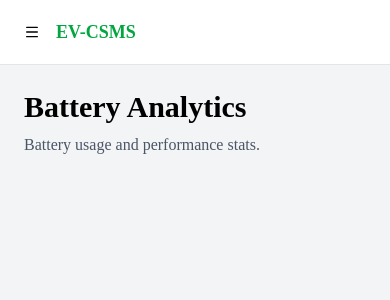
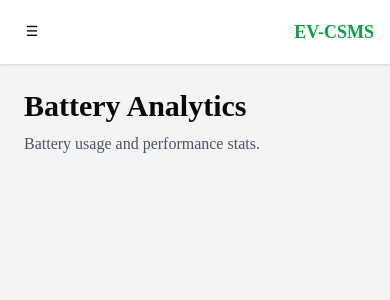
Before and after one commit to mohammedabdulalinabeel/ev-project, a Next.js app: page /battery in a window 390 px wide. Shown: the top 300 px of the page. Built offline with nearby package versions, Linux system fonts and the light colour scheme.

Commit message:
refactor: replace Sidebar with AppShell for improved layout structure and update project description

```diff
--- a/src/app/layout.tsx
+++ b/src/app/layout.tsx
@@ -1,12 +1,9 @@
 import "./globals.css";
-import Sidebar, { SidebarNav } from "../components/ui/Sidebar";
-import { Sheet, SheetContent, SheetTrigger } from "@/components/ui/sheet";
-import { Button } from "@/components/ui/button";
-import { Menu } from "lucide-react";
+import AppShell from "@/components/AppShell";
 
 export const metadata = {
   title: "EV-CSMS",
-  description: "Electric Vehicle Charging Station Management System",
+  description: "EV Charging Station Management System",
 };
 
 export default function RootLayout({
@@ -16,29 +13,8 @@ export default function RootLayout({
 }) {
   return (
     <html lang="en">
-      <body className="bg-gray-100 text-black">
-        <div className="flex min-h-screen">
-          <Sidebar />
-          <div className="flex-1 flex flex-col min-w-0">
-            {/* Mobile Header */}
-            <header className="md:hidden flex items-center p-4 bg-white border-b sticky top-0 z-50">
-              <Sheet>
-                <SheetTrigger asChild>
-                  <Button variant="ghost" size="icon" className="mr-2">
-                    <Menu className="h-5 w-5" />
-                    <span className="sr-only">Toggle navigation menu</span>
-                  </Button>
-                </SheetTrigger>
-                <SheetContent side="left" className="p-0 w-64 border-r fixed inset-y-0 z-50 bg-white">
-                  <SidebarNav />
-                </SheetContent>
-              </Sheet>
-              <h1 className="text-lg font-bold text-green-600">EV-CSMS</h1>
-            </header>
-
-            <main className="flex-1 p-6 overflow-x-hidden">{children}</main>
-          </div>
-        </div>
+      <body>
+        <AppShell>{children}</AppShell>
       </body>
     </html>
   );
--- /dev/null
+++ b/src/components/AppShell.tsx
@@ -0,0 +1,35 @@
+"use client";
+
+import Sidebar from "@/components/ui/Sidebar";
+import { Sheet, SheetContent, SheetTrigger } from "@/components/ui/sheet";
+import { Button } from "@/components/ui/button";
+
+export default function AppShell({ children }: { children: React.ReactNode }) {
+  return (
+    <div className="flex min-h-screen bg-gray-100">
+      {/* Desktop Sidebar */}
+      <Sidebar />
+
+      <div className="flex-1 flex flex-col">
+        {/* Mobile Header */}
+        <header className="md:hidden flex items-center justify-between p-4 bg-white shadow">
+          <Sheet>
+            <SheetTrigger asChild>
+              <Button variant="ghost" size="icon">
+                ☰
+              </Button>
+            </SheetTrigger>
+
+            <SheetContent side="left">
+              <Sidebar />
+            </SheetContent>
+          </Sheet>
+
+          <h1 className="text-lg font-bold text-green-600">EV-CSMS</h1>
+        </header>
+
+        <main className="flex-1 p-6 overflow-x-hidden">{children}</main>
+      </div>
+    </div>
+  );
+}
```
